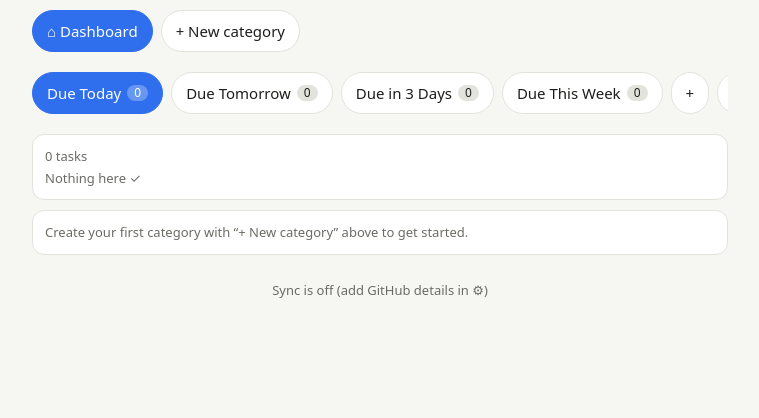
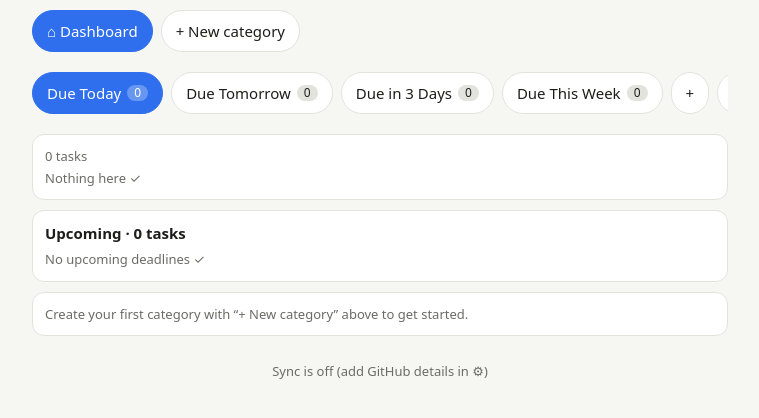
Before and after one commit to Ashwin-k-bang/GTD-Getting-Things-Done-, a plain HTML site: page index.html in a window 1280 px wide. Shown: the whole page, without its empty margins (260-1019 px from the left). Drawn offline with Linux system fonts and the light colour scheme.

Commit message:
Update index.html

```diff
--- a/index.html
+++ b/index.html
@@ -5,6 +5,7 @@
 <div class="bar" id="tabs"></div>
 <div id="manage"></div>
 <div id="list"></div>
+<div id="upcoming"></div>
 <div id="hint"></div>
 <div class="foot mut" id="status"></div>
 </main>
@@ -41,6 +42,8 @@ function render(){
  const b=T.find(x=>x.id===cur);
  if(b){const ts=open.filter(t=>G.match(t,b)).sort(G.byDue),tot=ts.reduce((a,t)=>a+(t.min||0),0);
   $('list').innerHTML='<div class="card"><div class="mut" style="margin-bottom:4px">'+ts.length+' task'+(ts.length===1?'':'s')+(tot?' · '+G.fmt(tot):'')+'</div>'+(ts.map(t=>G.taskRow(t,{cat:1})).join('')||'<div class="mut">Nothing here ✓</div>')+'</div>'}else $('list').innerHTML='';
+ const up=open.filter(t=>t.dl&&G.diff(t.dl)>=0).sort(G.byDue);
+ $('upcoming').innerHTML='<div class="card"><h3>Upcoming · '+up.length+' task'+(up.length===1?'':'s')+'</h3>'+(up.map(t=>G.taskRow(t,{cat:1})).join('')||'<div class="mut">No upcoming deadlines ✓</div>')+'</div>';
  $('hint').innerHTML=G.list('cats').length?'':'<div class="card mut">Create your first category with “+ New category” above to get started.</div>';
  $('status').textContent=G.status;$('sstat').textContent=G.status;
 }
```
